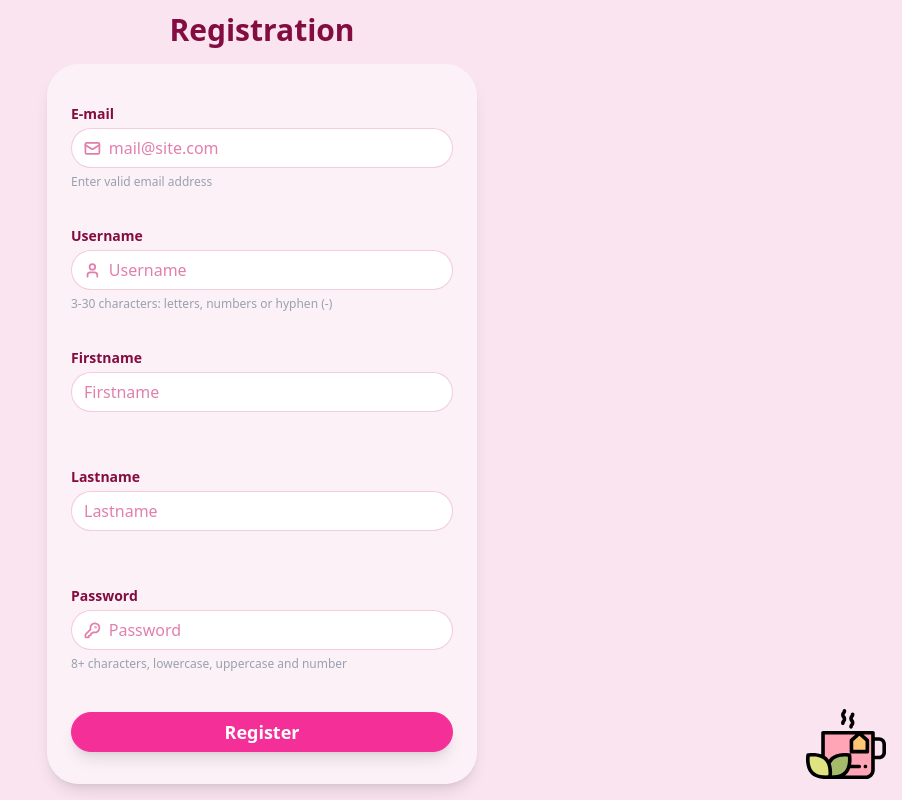
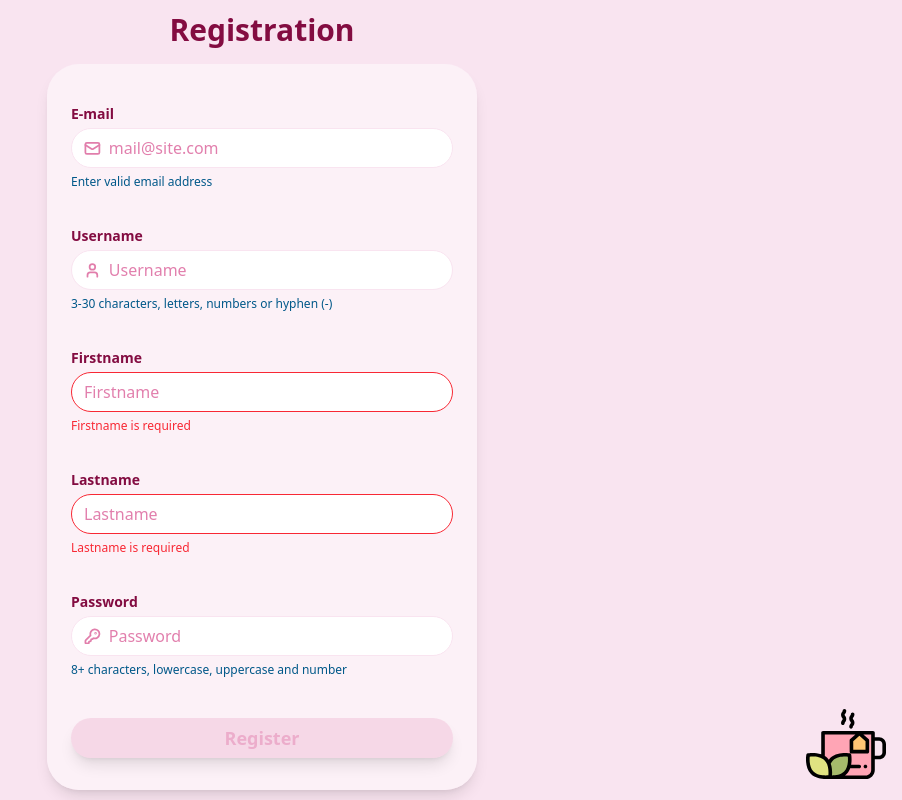
Before and after one commit to Vodki/Matcha, a Next.js app in the folder matcha/: page /registration in a window 1280 px wide. Shown: the whole page, without its empty margins (378-1280 px from the left). Built offline with nearby package versions, Linux system fonts and the light colour scheme.

Commit message:
little ameliorations

```diff
--- a/matcha/src/app/informations/page.tsx
+++ b/matcha/src/app/informations/page.tsx
@@ -24,7 +24,7 @@ export default function InformationsPage() {
               defaultValue="Woman"
               className="select flex items-center gap-2
                 px-3 py-2
-                bg-white
+                bg-primary-content
                 transition-all duration-150
                 w-full relative"
             >
@@ -40,7 +40,7 @@ export default function InformationsPage() {
               defaultValue="Men & Women"
               className="select flex items-center gap-2
                 px-3 py-2
-                bg-white
+                bg-primary-content
                 transition-all duration-150
                 w-full relative"
             >
@@ -55,7 +55,7 @@ export default function InformationsPage() {
             </legend>
             <textarea
               className="textarea flex items-center gap-2
-                px-3 py-2 bg-white transition-all duration-150
+                px-3 py-2 bg-primary-content transition-all duration-150
                 w-full relative"
               placeholder="Write something about yourself..."
             />
--- a/matcha/src/app/registration/page.tsx
+++ b/matcha/src/app/registration/page.tsx
@@ -1,8 +1,37 @@
-import React from "react";
+"use client";
+
+import React, { useState } from "react";
 import Link from "next/link";
 import Field from "../../utils/field";
 
 export default function RegistrationPage() {
+  const [email, setEmail] = useState<string>("");
+  const [userName, setUserName] = useState<string>("");
+  const [firstName, setFirstName] = useState<string>("");
+  const [lastName, setLastName] = useState<string>("");
+  const [password, setPassword] = useState<string>("");
+
+  const emailRegex = /^[^\s@]+@[^\s@]+\.[^\s@]+$/;
+  const userNameRegex = /^[A-Za-z][A-Za-z0-9\-]*$/;
+  const passwordRegex = /^(?=.*\d)(?=.*[a-z])(?=.*[A-Z]).{8,}$/;
+
+  const isEmailValid = emailRegex.test(email) && email.trim().length > 0;
+  const isUsernameValid =
+    userNameRegex.test(userName) &&
+    userName.trim().length >= 3 &&
+    userName.trim().length <= 30;
+  const isFirstNameValid = firstName.trim().length > 0;
+  const isLastNameValid = lastName.trim().length > 0;
+  const isPasswordValid =
+    passwordRegex.test(password) && password.trim().length > 0;
+
+  const isFormValid =
+    isEmailValid &&
+    isUsernameValid &&
+    isFirstNameValid &&
+    isLastNameValid &&
+    isPasswordValid;
+
   return (
     <div className="w-full min-h-screen">
       <div className="flex flex-col gap-2 items-center w-full md:max-w-md mx-auto px-2">
@@ -32,7 +61,15 @@ export default function RegistrationPage() {
                 </g>
               </svg>
             }
-            hint="Enter valid email address"
+            hint={
+              !isEmailValid && email
+                ? "Email non valide"
+                : "Enter valid email address"
+            }
+            value={email}
+            onChange={(e) => setEmail(e.target.value)}
+            error={!isEmailValid && email ? "Invalid email format" : ""}
+            isValid={isEmailValid}
           />
           <Field
             label="Username"
@@ -58,21 +95,41 @@ export default function RegistrationPage() {
                 </g>
               </svg>
             }
-            hint="3-30 characters: letters, numbers or hyphen (-)"
+            hint={
+              userName && !isUsernameValid
+                ? "3-30 characters, letters, numbers or hyphen (-)"
+                : "3-30 characters, letters, numbers or hyphen (-)"
+            }
+            value={userName}
+            onChange={(e) => setUserName(e.target.value)}
+            error={
+              userName && !isUsernameValid
+                ? "Username must be 3-30 characters long and can only contain letters, numbers, or hyphens."
+                : ""
+            }
+            isValid={isUsernameValid}
           />
           <Field
             label="Firstname"
             type="text"
             placeholder="Firstname"
             icon={null}
-            hint=""
+            hint={firstName === "" ? "Firstname is required" : ""}
+            value={firstName}
+            onChange={(e) => setFirstName(e.target.value)}
+            error={firstName === "" ? "Firstname is required" : ""}
+            isValid={firstName.trim().length > 0}
           />
           <Field
             label="Lastname"
             type="text"
             placeholder="Lastname"
             icon={null}
-            hint=""
+            hint={lastName === "" ? "Lastname is required" : ""}
+            value={lastName}
+            onChange={(e) => setLastName(e.target.value)}
+            error={lastName === "" ? "Lastname is required" : ""}
+            isValid={lastName.trim().length > 0}
           />
           <Field
             label="Password"
@@ -103,12 +160,25 @@ export default function RegistrationPage() {
             }
             title="8+ characters, 1 lowercase, 1 uppercase, 1 number minimum"
             pattern="(?=.*\d)(?=.*[a-z])(?=.*[A-Z]).{8,}"
-            hint="8+ characters, lowercase, uppercase and number"
+            hint={
+              password && !isPasswordValid
+                ? "Weak password"
+                : "8+ characters, lowercase, uppercase and number"
+            }
+            value={password}
+            onChange={(e) => setPassword(e.target.value)}
+            error={
+              password && !isPasswordValid
+                ? "Password must be at least 8 characters long and include at least one lowercase letter, one uppercase letter, and one number."
+                : ""
+            }
+            isValid={isPasswordValid}
           />
           <button
             type="submit"
             className="btn btn-primary shadow-lg font-bold
             text-lg px-8 py-3 mt-3 transition-all hover:scale-[1.03] active::scale-95 w-full"
+            disabled={!isFormValid}
           >
             <Link href={"/informations"}>Register</Link>
           </button>
--- a/matcha/src/utils/field.tsx
+++ b/matcha/src/utils/field.tsx
@@ -4,29 +4,52 @@ type FieldProps = {
   label: string;
   icon?: ReactNode;
   hint?: string;
+  error: string;
+  isValid?: boolean;
 } & InputHTMLAttributes<HTMLInputElement>;
 
-export default function Field({ label, icon, hint, ...props }: FieldProps) {
+export default function Field({
+  label,
+  icon,
+  hint,
+  error,
+  isValid,
+  ...props
+}: FieldProps) {
   return (
     <fieldset className="fieldset w-full">
       <legend className="fieldset-legend text-sm font-semibold text-neutral pb-1">
         {label}
       </legend>
       <label
-        className="
+        className={`
         relative
         input validator
         flex items-center gap-2
         px-3 py-2
-        bg-white
+        bg-primary-content
         transition-all duration-150
         w-full
-        "
+        ${
+          error
+            ? "border-error focus-within:outline focus-within:outline-error focus-within:outline-offset-2"
+            : isValid
+            ? "border-success focus-within:outline focus-within:outline-success focus-within:outline-offset-2"
+            : "border-base-200 focus-within:outline focus-within:outline-base-200 focus-within:outline-offset-2"
+        } `}
       >
         {icon && <span>{icon}</span>}
-        <input className="text-base" {...props} />
+        <input className="text-base w-full" {...props} />
       </label>
-      <p className="text-xs text-gray-400 min-h-[1.1em]">{hint}</p>
+      <p className="text-xs text-info-content min-h-[1.1em]">
+        {error ? (
+          <span className="text-error">{error}</span>
+        ) : isValid ? (
+          ""
+        ) : (
+          hint
+        )}
+      </p>
     </fieldset>
   );
 }
--- a/matcha/src/utils/picturePickers.tsx
+++ b/matcha/src/utils/picturePickers.tsx
@@ -64,7 +64,7 @@ const PicturesPicker: React.FC<PicturesPickerProps> = ({
             className={`relative w-24 h-24 group rounded-md border ${
               idx === profilePicIdx
                 ? "border-2 border-primary shadow-lg"
-                : "border-gray-200"
+                : "border-info-content"
             } cursor-pointer`}
           >
             {idx !== profilePicIdx ? (
@@ -91,7 +91,7 @@ const PicturesPicker: React.FC<PicturesPickerProps> = ({
 
             <button
               type="button"
-              className="absolute top-1 right-1 z-10 bg-gray-800 bg-opacity-60 rounded-full text-white w-5 h-5 flex items-center justify-center opacity-80 hover:opacity-100"
+              className="absolute top-1 right-1 z-10 bg-info-content bg-opacity-60 rounded-full text-primary-content w-5 h-5 flex items-center justify-center opacity-80 hover:opacity-100"
               onClick={() => handleRemove(idx)}
               tabIndex={-1}
               aria-label="Remove photo"
@@ -109,7 +109,7 @@ const PicturesPicker: React.FC<PicturesPickerProps> = ({
 
         {pictures.length < maxPictures && (
           <div
-            className="w-24 h-24 flex items-center justify-center rounded-md bg-base-200 cursor-pointer hover:bg-base-300 border border-dashed border-gray-400 text-3xl text-gray-400"
+            className="w-24 h-24 flex items-center justify-center rounded-md bg-base-200 cursor-pointer hover:bg-base-300 border border-dashed border-info-content text-3xl text-info-content"
             onClick={handleClick}
           >
             <span>+</span>
--- a/matcha/src/utils/tagInput.tsx
+++ b/matcha/src/utils/tagInput.tsx
@@ -44,7 +44,7 @@ const TagsInput: React.FC<TagsInputProps> = ({ interests, setInterests }) => {
         Interests
       </legend>
       <div
-        className="flex flex-wrap items-center gap-2 px-2 py-2 bg-white input min-h-12 w-full"
+        className="flex flex-wrap items-center gap-2 px-2 py-2 bg-primary-content input min-h-12 w-full"
         tabIndex={-1}
         onClick={() => inputRef.current?.focus()}
       >
```
